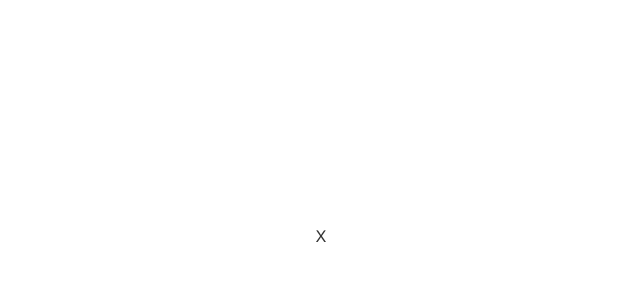
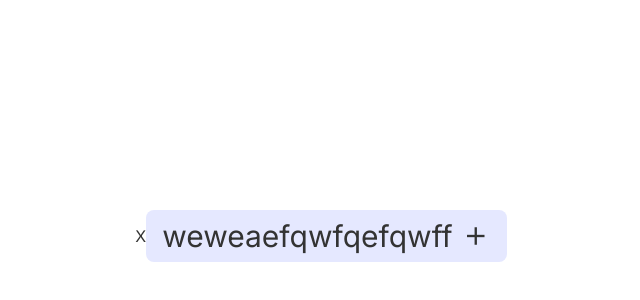
Before and after one commit to romanticsoul/curses, a Next.js app: page / in a window 1280 px wide. Shown: the part 164-464 px from the top of the page, without its empty margins (319-959 px from the left). Built offline with nearby package versions, Linux system fonts and the light colour scheme.

Commit message:
иконки в Question

```diff
--- a/src/app/globals.css
+++ b/src/app/globals.css
@@ -28,9 +28,7 @@
 
     --border: #c9c9c9;
     --input: #e4e4e7;
-    --accordion: #e5e8ff;
     --accordion-text: #787878;
-
     --radius: 0.5rem;
   }
 
--- a/src/app/page.tsx
+++ b/src/app/page.tsx
@@ -1,11 +1,13 @@
 import TeamCard from '@/shared/TeamCard'
 import ToggleThemeButton from '@/shared/ToggleThemeButton'
+import { Question } from '@/shared/UI/Question'
 import Image from 'next/image'
 
 export default function Home() {
   return (
     <main className="flex h-screen w-screen items-center justify-center ">
       <ToggleThemeButton />
+      <Question question="weweaefqwfqefqwff" answer="cqewfwefwef" />
     </main>
   )
 }
--- a/src/shared/UI/Question.tsx
+++ b/src/shared/UI/Question.tsx
@@ -29,20 +29,20 @@ export const Question: React.FC<QuestionProps> = (props) => {
     <li className={clsx('list-none', className)}>
       <button
         onClick={handleClick}
-        className="flex w-full items-center justify-between gap-2 rounded-lg bg-accordion px-4 py-2 text-3xl leading-8"
+        className=" flex w-full items-center justify-between gap-2 rounded-lg bg-secondary px-4 py-2 text-3xl leading-8"
       >
         <span>{question}</span>
         {isOpen ? (
-          // Иконка, которую сделает Юля
-          <span className="inline-block size-8 bg-black "></span>
+          <span className="material-symbols-outlined text-3xl">
+            keyboard_control_key
+          </span>
         ) : (
-          // Иконка, которую сделает Юля
-          <span className="inline-block size-8 bg-white "></span>
+          <span className="material-symbols-outlined text-3xl">add</span>
         )}
       </button>
       <p
         className={clsx(
-          'box-content max-h-0 overflow-hidden p-0 opacity-0 transition-all',
+          'box-content max-h-0 overflow-hidden p-0 text-2xl opacity-0 transition-all',
           isOpen && 'px-4 py-2 text-textGray opacity-100'
         )}
         ref={accordion}
--- a/tailwind.config.ts
+++ b/tailwind.config.ts
@@ -28,8 +28,7 @@ const config = {
         ring: 'var(--ring)',
         background: 'var(--background)',
         foreground: 'var(--foreground)',
-        accordion: 'var(--accordion)',
-        textGray: 'rgb(157, 157, 157)',
+        textGray: 'var(--accordion-text)',
         primary: {
           DEFAULT: 'var(--primary)',
           foreground: 'var(--primary-foreground)',
```
